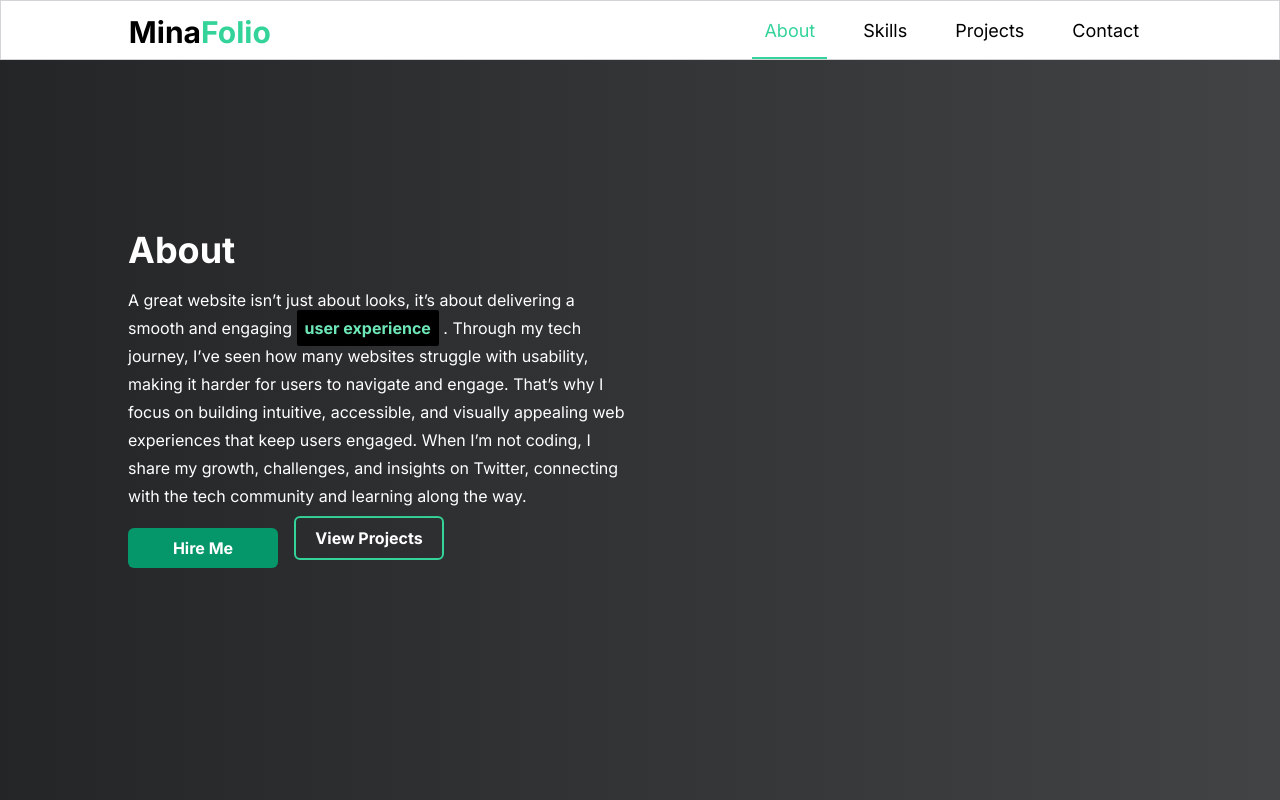
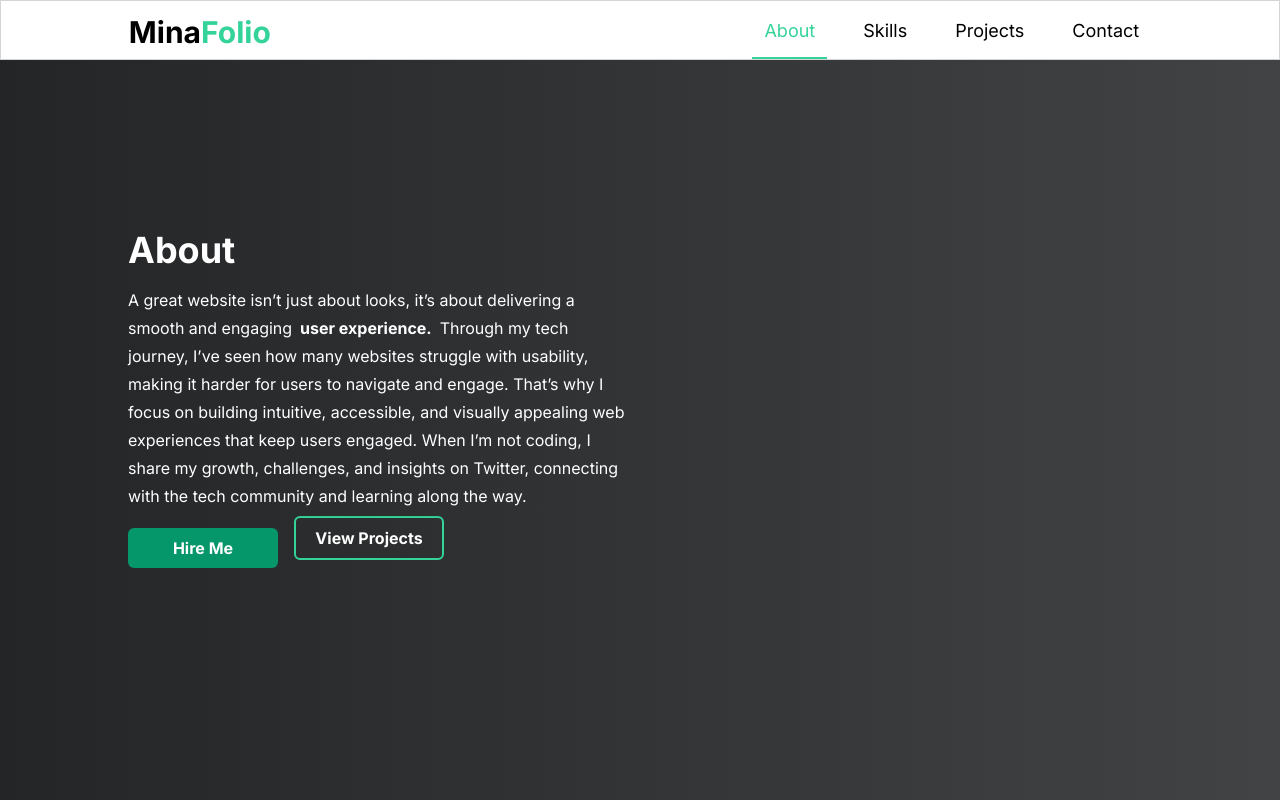
Before and after one commit to pejuameenat/2025-portfolio, a React (Vite) app: page / in a window 1280 px wide. Both pictures are taken after a click on the item "About". Built offline with nearby package versions, Linux system fonts and the light colour scheme.

Commit message:
style adjustment

```diff
--- a/src/Components/About.jsx
+++ b/src/Components/About.jsx
@@ -9,7 +9,7 @@ const About = ({ currentElement , gradient, handleChangeTabs}) => {
               <h2 className="text-left font-bold text-4xl">About</h2>
               <p className="my-4 leading-7">
                 A great website isn’t just about looks, it’s about delivering a
-                smooth and engaging  <strong className="text-emerald-300 bg-black p-2 rounded-sm -skew-y-12">user experience</strong> . Through my tech journey,
+                smooth and engaging<strong className="p-2 rounded-sm -skew-y-12">user experience.</strong>Through my tech journey,
                 I’ve seen how many websites struggle with usability, making it
                 harder for users to navigate and engage. That’s why I focus on
                 building intuitive, accessible, and visually appealing web
```
